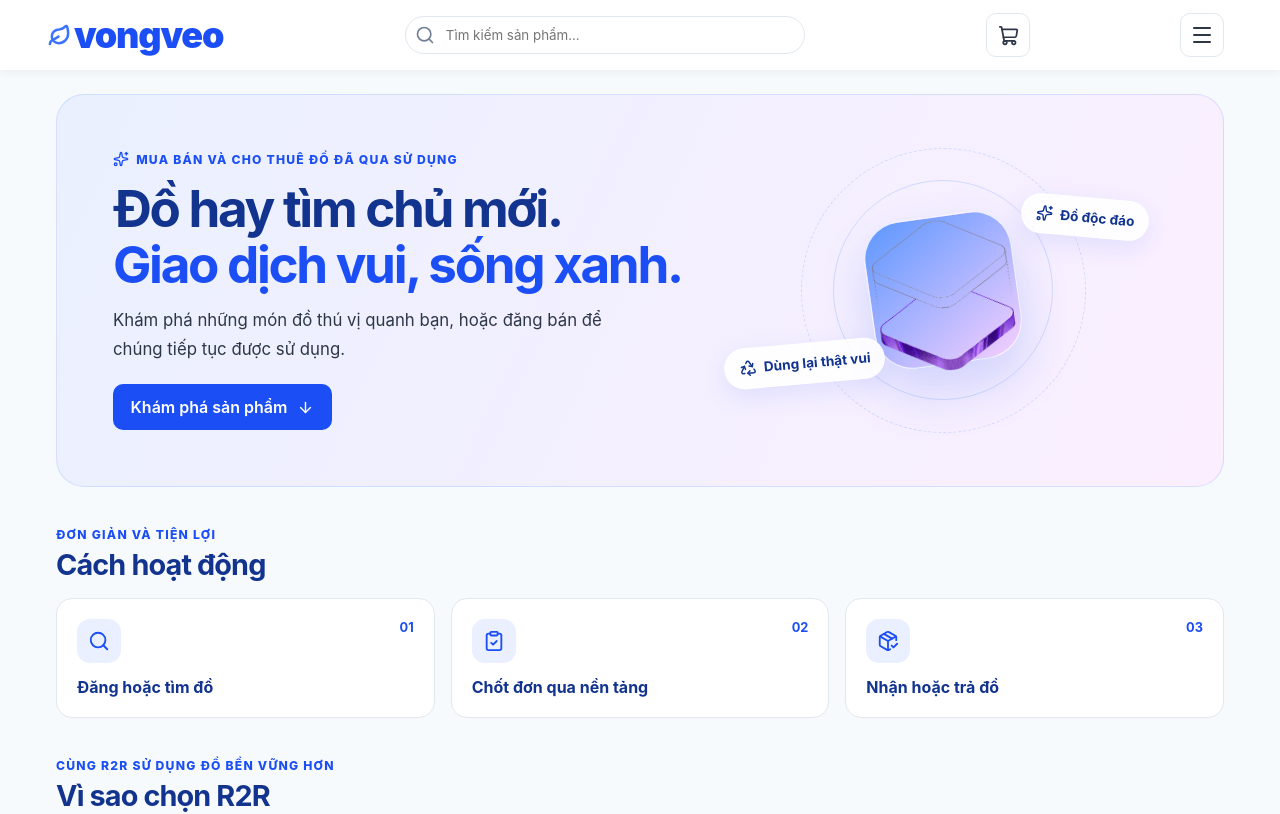
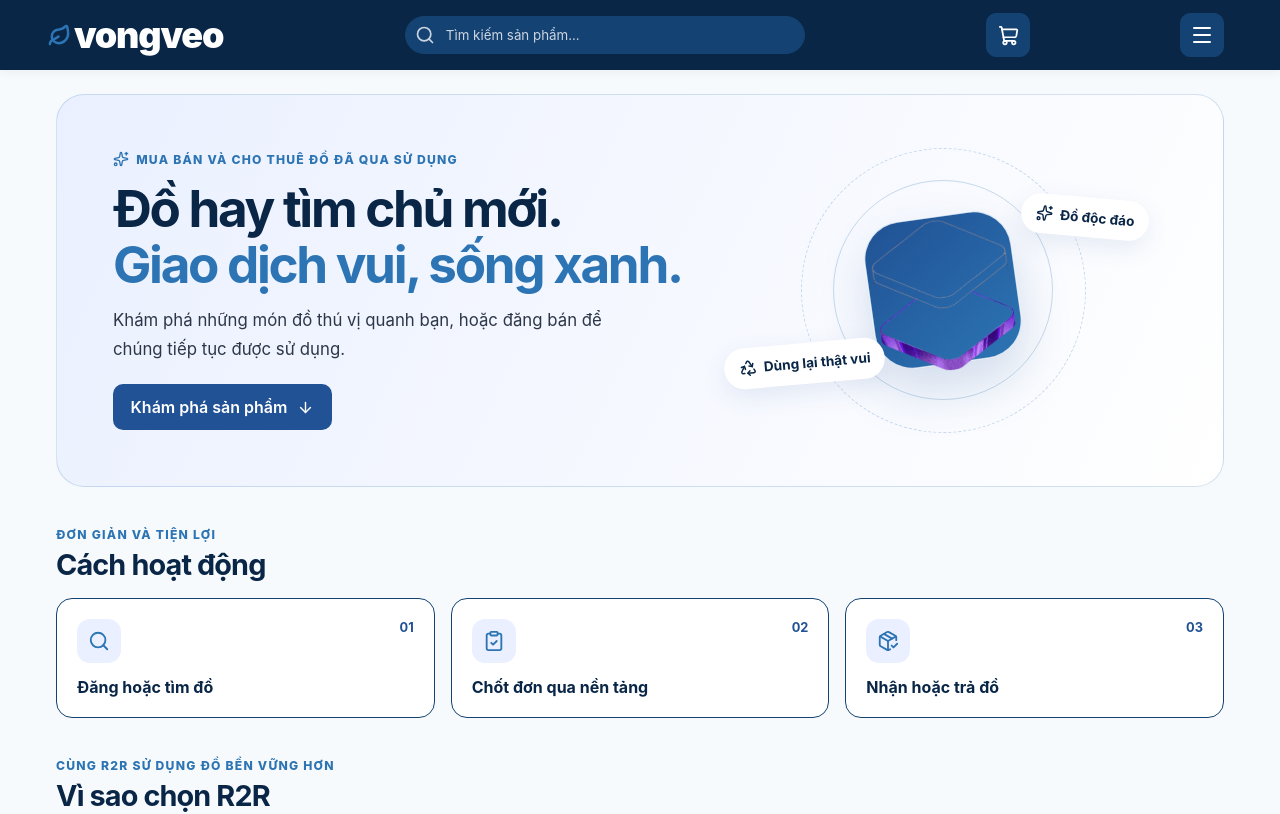
Before and after one commit to TTP265/vongveo, a React app in the folder frontend/: page / in a window 1280 px wide. Shown: the top 814 px of the page. Built offline with nearby package versions, Linux system fonts and the light colour scheme; no server answers; the HTML template or start-up script is replaced by a standard one.

Commit message:
doi bang mau moi

```diff
--- a/frontend/src/index.css
+++ b/frontend/src/index.css
@@ -1,36 +1,44 @@
 :root {
-  --primary: #1C4EF5;
-  --primary-hover: #3B72FF;
+  --primary: #205295;
+  --primary-hover: #2C74B3;
   --primary-text: #ffffff;
-  --secondary: #F6CFFF;
-  --secondary-hover: #EBC0F5;
-  --secondary-text: #12348F;
-  --text-emphasis: #12348F;
-  --link-color: #1C4EF5;
+  --secondary: #144272;
+  --secondary-hover: #2C74B3;
+  --secondary-text: #ffffff;
+  --accent: #2C74B3;
+  --header-bg: #0A2647;
+  --product-card-bg: #0A2647;
+  --search-bg: #144272;
+  --text-on-dark: #ffffff;
+  --text-on-dark-muted: #cbd5e1;
+  --text-emphasis: #0A2647;
+  --link-color: #2C74B3;
   --surface-tint: #EAF0FF;
+  --hero-bg: linear-gradient(115deg, var(--surface-tint) 0%, var(--white) 100%);
   --text-dark: #2d3748;
   --text-light: #718096;
   --bg-color: #f7fafc;
   --white: #ffffff;
-  --border-color: #e2e8f0;
+  --border-color: #144272;
 }
 
 :root[data-theme="dark"] {
   color-scheme: dark;
-  --primary: #5C97FF;
-  --primary-hover: #3B72FF;
-  --primary-text: #171923;
-  --secondary: #F6CFFF;
-  --secondary-hover: #EBC0F5;
-  --secondary-text: #251540;
-  --text-emphasis: #edf2f7;
-  --link-color: #8db3ff;
-  --surface-tint: #263453;
+  --primary: #205295;
+  --primary-hover: #2C74B3;
+  --primary-text: #ffffff;
+  --secondary: #144272;
+  --secondary-hover: #2C74B3;
+  --secondary-text: #ffffff;
+  --text-emphasis: #f7fafc;
+  --link-color: #ffffff;
+  --surface-tint: #144272;
+  --hero-bg: linear-gradient(115deg, var(--surface-tint) 0%, var(--bg-color) 100%);
   --text-dark: #edf2f7;
-  --text-light: #a0aec0;
-  --bg-color: #171923;
-  --white: #232734;
-  --border-color: #414858;
+  --text-light: #cbd5e1;
+  --bg-color: #0A2647;
+  --white: #0A2647;
+  --border-color: #144272;
 }
 
 * {
@@ -58,7 +66,7 @@ input, textarea, select {
 
 /* Header */
 .header {
-  background-color: var(--white);
+  background-color: var(--header-bg);
   box-shadow: 0 2px 10px rgba(0,0,0,0.05);
   position: sticky;
   top: 0;
@@ -79,15 +87,15 @@ input, textarea, select {
   gap: 0.18rem;
   font-size: 36px;
   font-weight: 900;
-  color: var(--link-color);
+  color: var(--text-on-dark);
   text-decoration: none;
   letter-spacing: -1.2px;
   line-height: 1;
 }
 
-.header-logo-icon { color: var(--primary-hover); }
-
-:root[data-theme="dark"] .logo { color: var(--link-color); }
+.header-logo-icon { color: var(--accent); }
+
+:root[data-theme="dark"] .logo { color: var(--text-on-dark); }
 
 .header-logo {
   margin-left: -0.5rem;
@@ -109,7 +117,8 @@ input, textarea, select {
   padding: 0.45rem 0.65rem;
   border: 1px solid var(--border-color);
   border-radius: 8px;
-  color: var(--text-dark);
+  background: var(--secondary);
+  color: var(--text-on-dark);
   font-size: 0.875rem;
   font-weight: 600;
   text-decoration: none;
@@ -117,7 +126,7 @@ input, textarea, select {
 }
 
 .header-home-shortcut:hover {
-  background: #f7fafc;
+  background: var(--primary-hover);
 }
 
 .search-bar {
@@ -130,15 +139,22 @@ input, textarea, select {
 .search-input {
   width: 100%;
   padding: 0.6rem 1rem 0.6rem 2.5rem;
-  border: 1px solid #e2e8f0;
+  border: 1px solid var(--secondary);
   border-radius: 9999px;
+  background: var(--search-bg);
+  color: var(--text-on-dark);
   outline: none;
   transition: all 0.2s;
 }
 
+.search-input::placeholder {
+  color: var(--text-on-dark-muted);
+  opacity: 1;
+}
+
 .search-input:focus {
   border-color: var(--primary);
-  box-shadow: 0 0 0 3px rgba(28, 78, 245, 0.3);
+  box-shadow: 0 0 0 3px color-mix(in srgb, var(--primary) 30%, transparent);
 }
 
 .search-icon {
@@ -146,7 +162,7 @@ input, textarea, select {
   left: 10px;
   top: 50%;
   transform: translateY(-50%);
-  color: var(--text-light);
+  color: var(--text-on-dark-muted);
 }
 
 .auth-buttons {
@@ -168,19 +184,19 @@ input, textarea, select {
   flex: 0 0 auto;
   align-items: center;
   justify-content: center;
-  border: 1px solid var(--border-color);
+  border: 1px solid var(--secondary);
   border-radius: 10px;
-  background: var(--white);
-  color: var(--text-dark);
+  background: var(--secondary);
+  color: var(--text-on-dark);
   text-decoration: none;
 }
 
 .header-cart-link:hover {
-  background: #f7fafc;
+  background: var(--primary-hover);
 }
 
 :root[data-theme="dark"] .header-cart-link:hover {
-  background: #303646;
+  background: var(--primary-hover);
 }
 
 .menu-toggle {
@@ -190,16 +206,16 @@ input, textarea, select {
   height: 44px;
   align-items: center;
   justify-content: center;
-  border: 1px solid #e2e8f0;
+  border: 1px solid var(--secondary);
   border-radius: 10px;
-  background: var(--white);
-  color: var(--text-dark);
+  background: var(--secondary);
+  color: var(--text-on-dark);
   cursor: pointer;
 }
 
 .menu-toggle:hover,
 .menu-toggle[aria-expanded="true"] {
-  background: #f7fafc;
+  background: var(--primary-hover);
   border-color: var(--primary-hover);
 }
 
@@ -300,17 +316,15 @@ input, textarea, select {
 :root[data-theme="dark"] .header-home-shortcut:hover,
 :root[data-theme="dark"] .menu-toggle:hover,
 :root[data-theme="dark"] .menu-toggle[aria-expanded="true"] {
-  background: #303646;
+  background: var(--primary-hover);
 }
 
 :root[data-theme="dark"] .site-menu > a:hover,
 :root[data-theme="dark"] .site-menu > button:hover {
-  background: #303646;
-}
-
-:root[data-theme="dark"] .category-tab.active {
-  background-color: var(--surface-tint);
-}
+  background: var(--secondary);
+}
+
+:root[data-theme="dark"] .category-tab.active { background-color: var(--primary); }
 
 :root[data-theme="dark"] .success-message {
   color: #d9e6ff;
@@ -367,7 +381,7 @@ input, textarea, select {
 }
 
 .btn-outline:hover {
-  background-color: rgba(92, 151, 255, 0.1);
+  background-color: var(--secondary);
 }
 
 /* Home Page */
@@ -380,9 +394,9 @@ input, textarea, select {
   overflow: hidden;
   margin: 1.5rem 0 2.5rem;
   padding: clamp(1.5rem, 5vw, 3.5rem);
-  border: 1px solid rgba(92, 151, 255, 0.2);
+  border: 1px solid color-mix(in srgb, var(--accent) 20%, transparent);
   border-radius: 28px;
-  background: linear-gradient(115deg, #EAF0FF 0%, #FBEFFF 100%);
+  background: var(--hero-bg);
 }
 
 .home-hero-copy { position: relative; z-index: 1; max-width: 660px; }
@@ -392,10 +406,10 @@ input, textarea, select {
 .home-hero-description { max-width: 510px; color: var(--text-dark); font-size: 1.05rem; line-height: 1.7; }
 .home-hero-button { display: inline-flex; align-items: center; gap: .6rem; margin-top: 1.3rem; padding: .8rem 1.1rem; border-radius: 10px; }
 .home-hero-art { position: relative; display: grid; min-height: 245px; place-items: center; }
-.hero-orbit { position: absolute; width: 220px; height: 220px; border: 1px solid rgba(92,151,255,.25); border-radius: 50%; }
+.hero-orbit { position: absolute; width: 220px; height: 220px; border: 1px solid color-mix(in srgb, var(--accent) 25%, transparent); border-radius: 50%; }
 .hero-orbit-two { width: 285px; height: 285px; border-style: dashed; transform: rotate(-18deg); }
-.hero-art-main { z-index: 1; display: grid; width: 148px; height: 148px; place-items: center; border: 1px solid rgba(255,255,255,.8); border-radius: 38px; background: linear-gradient(145deg, #5C97FF, #F6CFFF); color: #12348F; box-shadow: 0 24px 50px rgba(28,78,245,.18); transform: rotate(-8deg); }
-.hero-art-tag { position: absolute; z-index: 2; display: inline-flex; align-items: center; gap: .45rem; padding: .65rem .85rem; border: 1px solid rgba(255,255,255,.8); border-radius: 999px; background: rgba(255,255,255,.86); color: #12348F; font-size: .85rem; font-weight: 700; box-shadow: 0 8px 24px rgba(28,78,245,.1); }
+.hero-art-main { z-index: 1; display: grid; width: 148px; height: 148px; place-items: center; border: 1px solid color-mix(in srgb, var(--text-on-dark) 80%, transparent); border-radius: 38px; background: linear-gradient(145deg, var(--primary), var(--accent)); color: var(--text-on-dark); box-shadow: 0 24px 50px color-mix(in srgb, var(--primary) 18%, transparent); transform: rotate(-8deg); }
+.hero-art-tag { position: absolute; z-index: 2; display: inline-flex; align-items: center; gap: .45rem; padding: .65rem .85rem; border: 1px solid color-mix(in srgb, var(--text-on-dark) 80%, transparent); border-radius: 999px; background: var(--white); color: var(--text-emphasis); font-size: .85rem; font-weight: 700; box-shadow: 0 8px 24px color-mix(in srgb, var(--primary) 10%, transparent); }
 .hero-art-image { width: 100%; height: 100%; object-fit: cover; border-radius: 8px; }
 .hero-art-tag-top { top: 12%; right: 4%; transform: rotate(5deg); }
 .hero-art-tag-bottom { bottom: 12%; left: 1%; transform: rotate(-5deg); }
@@ -641,11 +655,11 @@ input, textarea, select {
   transform: scale(1.025);
 }
 
-:root[data-theme="dark"] .home-hero { border-color: #3b4d72; background: linear-gradient(115deg, #263453 0%, #302d4a 100%); }
+:root[data-theme="dark"] .home-hero { border-color: var(--border-color); background: var(--hero-bg); }
 :root[data-theme="dark"] .home-hero h1 { color: var(--text-emphasis); }
 :root[data-theme="dark"] .home-hero h1 span, :root[data-theme="dark"] .home-hero-kicker, :root[data-theme="dark"] .home-section-kicker { color: var(--link-color); }
 :root[data-theme="dark"] .home-hero-description { color: var(--text-dark); }
-:root[data-theme="dark"] .hero-art-tag { border-color: #58645b; background: rgba(35,39,52,.92); color: #d9e6ff; }
+:root[data-theme="dark"] .hero-art-tag { border-color: var(--border-color); background: var(--white); color: var(--text-emphasis); }
 
 .home-filters {
   margin: 2rem 0;
@@ -719,8 +733,9 @@ input, textarea, select {
 }
 
 .category-tab.active {
-  border-color: var(--secondary);
-  background-color: var(--surface-tint);
+  border-color: var(--primary);
+  background-color: var(--primary);
+  color: var(--primary-text);
 }
 
 .product-grid {
@@ -732,7 +747,8 @@ input, textarea, select {
 
 /* Product Card */
 .product-card {
-  background-color: var(--white);
+  border: 1px solid var(--border-color);
+  background-color: var(--product-card-bg);
   border-radius: 16px;
   overflow: hidden;
   box-shadow: 0 4px 6px rgba(0,0,0,0.05);
@@ -744,7 +760,7 @@ input, textarea, select {
 
 .product-card:hover {
   transform: translateY(-5px);
-  box-shadow: 0 10px 15px rgba(0,0,0,0.1);
+  box-shadow: 0 10px 15px color-mix(in srgb, var(--accent) 22%, transparent);
 }
 
 .product-image {
@@ -799,7 +815,7 @@ input, textarea, select {
 }
 
 .product-type-badge.rent {
-  background-color: #805AD5;
+  background-color: var(--accent);
   color: #ffffff;
 }
 
@@ -811,6 +827,7 @@ input, textarea, select {
 }
 
 .product-title {
+  color: var(--text-on-dark);
   font-size: 1.1rem;
   font-weight: 600;
   margin-bottom: 0.5rem;
@@ -822,20 +839,20 @@ input, textarea, select {
 
 .product-condition {
   font-size: 0.8rem;
-  color: var(--text-light);
+  color: var(--text-on-dark-muted);
   margin-bottom: 0.5rem;
 }
 
 .product-price {
   font-size: 1.25rem;
   font-weight: 700;
-  color: var(--primary);
+  color: var(--accent);
   margin-top: auto;
 }
 
 .price-label {
   font-size: 0.8rem;
-  color: var(--text-light);
+  color: var(--text-on-dark-muted);
   font-weight: 400;
 }
 
@@ -962,6 +979,10 @@ input, textarea, select {
   gap: 0.5rem;
 }
 
+.header .account-link {
+  color: var(--text-on-dark);
+}
+
 .header-account-link strong {
   overflow: hidden;
   text-overflow: ellipsis;
@@ -1096,6 +1117,18 @@ input, textarea, select {
   gap: 0.5rem;
   width: 100%;
   min-height: 42px;
+}
+
+.product-card-chat {
+  background-color: var(--primary);
+  border-color: var(--primary);
+  color: var(--primary-text);
+}
+
+.product-card-chat:hover {
+  background-color: var(--primary-hover);
+  border-color: var(--primary-hover);
+  color: var(--primary-text);
 }
 
 .product-card-chat-error {
```
